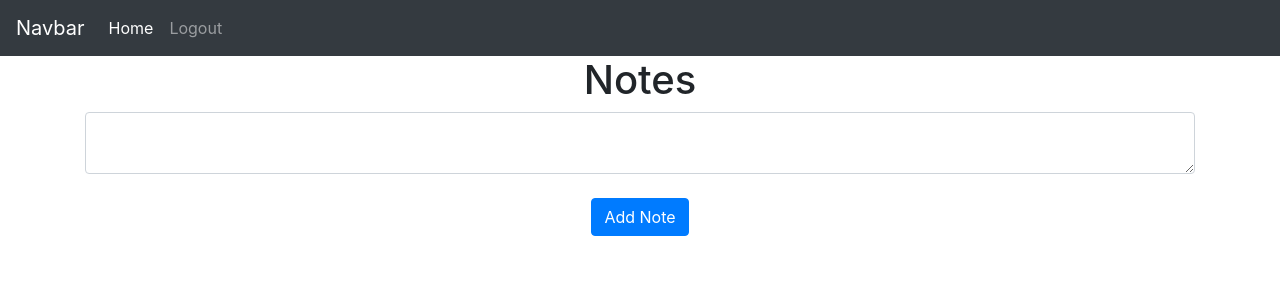
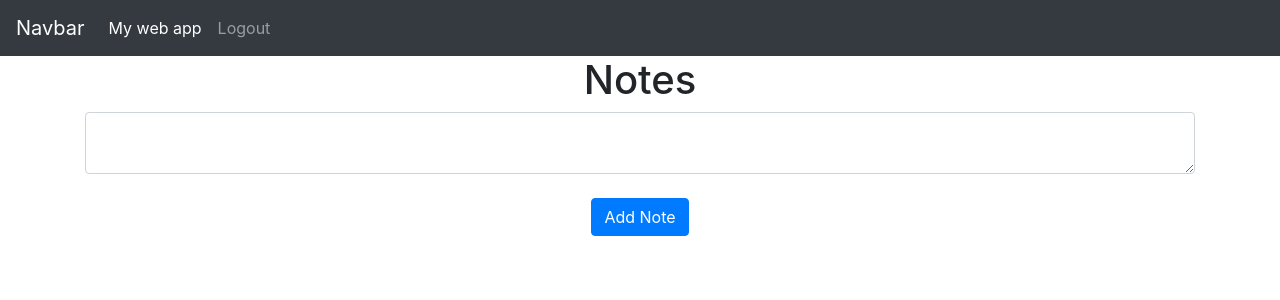
Before and after one commit to nieckojakub/FlaskLoginRegisterNote, a Flask app: page / in a window 1280 px wide. Shown: the top 300 px of the page. Run offline with Flask 2, Linux system fonts and the light colour scheme; a user stored in the database is signed in; data that the repository does not hold is empty; some libraries are stand-ins or nearby versions.

Commit message:
Update base.html
fix

```diff
--- a/website/templates/base.html
+++ b/website/templates/base.html
@@ -36,7 +36,7 @@
 
                 {% if user.is_authenticated %}
                   <li class="nav-item active">
-                    <a class="nav-link" href="/home">Home</a>
+                    <a class="nav-link" href="/home">My web app</a>
                   </li>
                     <li class="nav-item">
                     <a class="nav-link" href="/logout">Logout</a>
```
